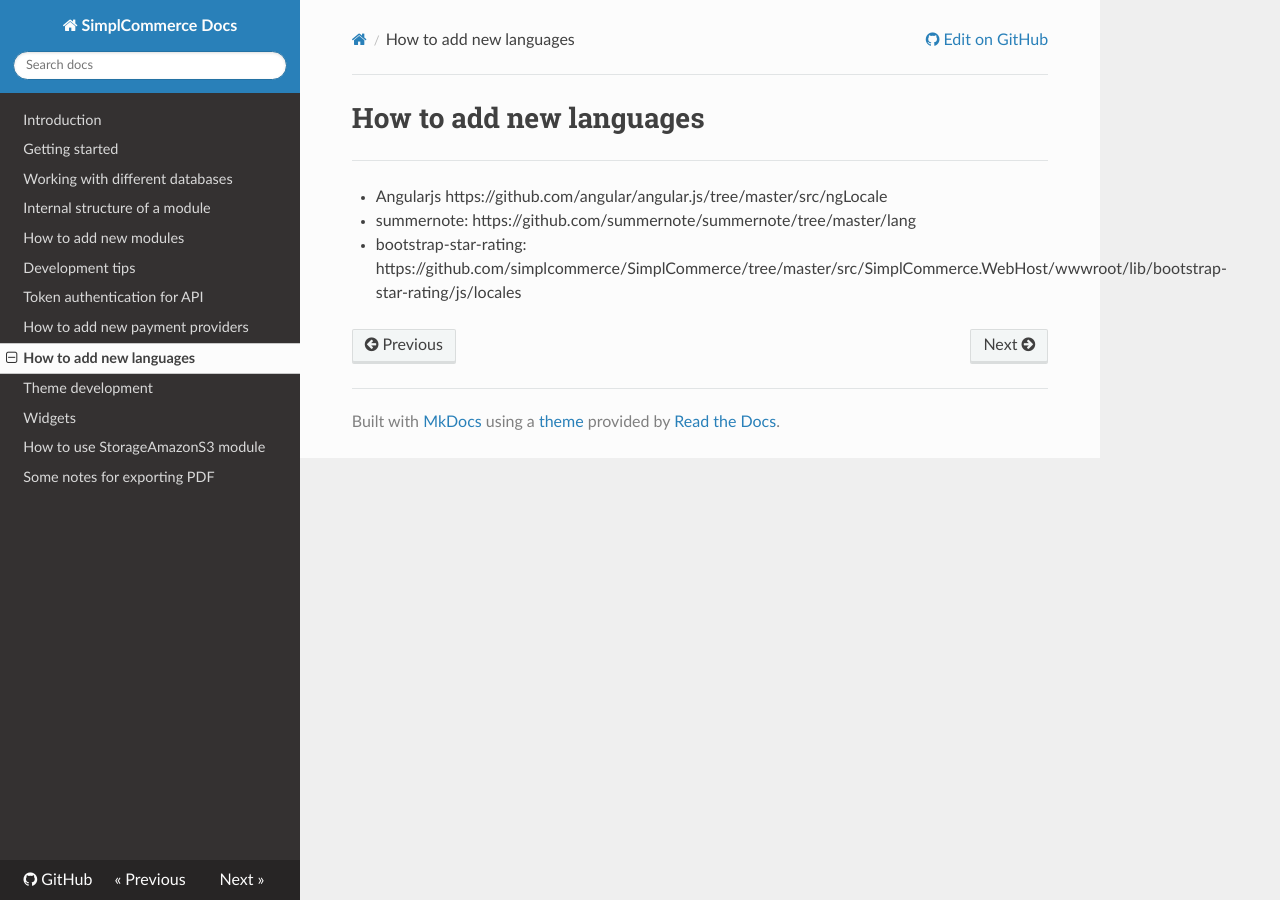
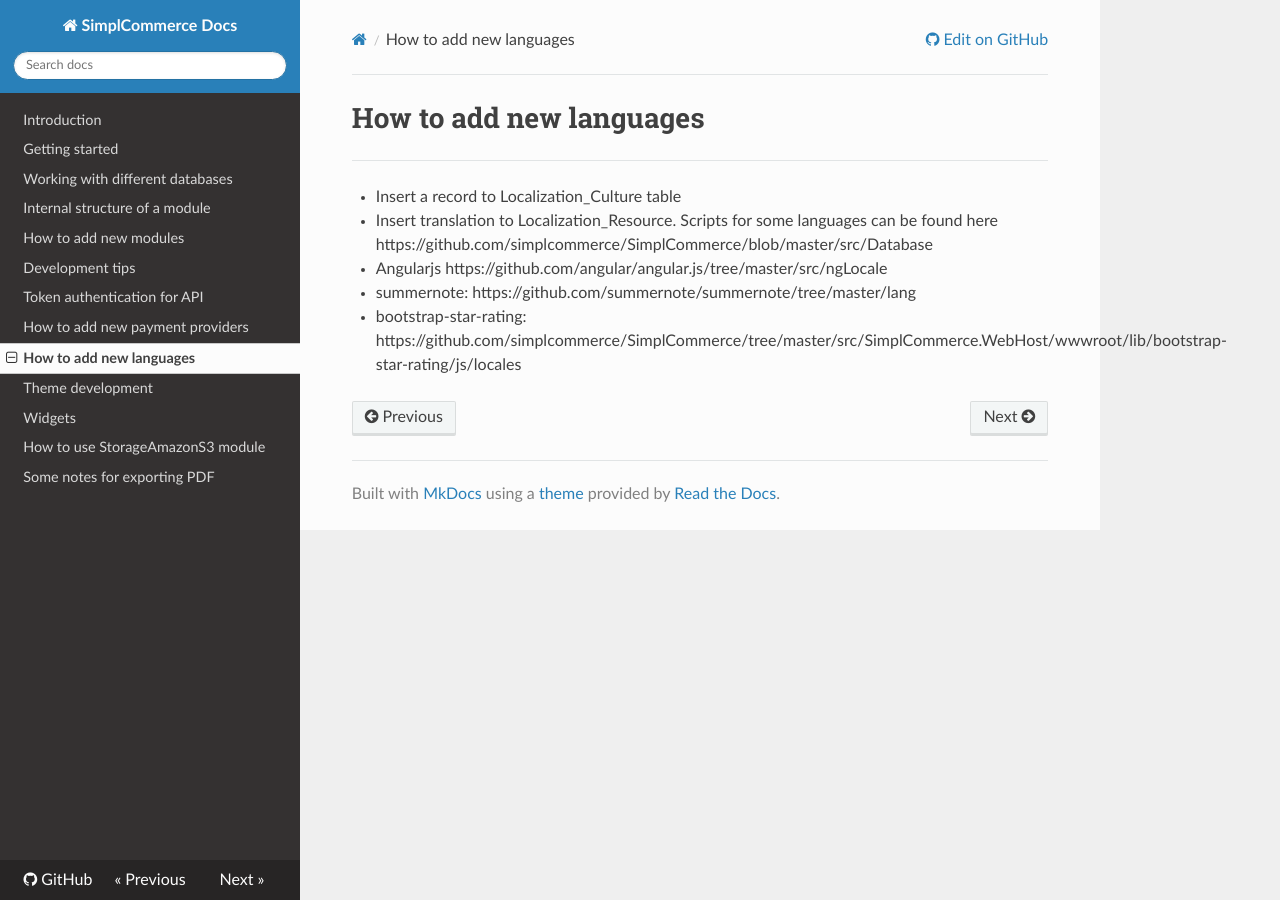
Before and after one commit to simplcommerce/docs, an MkDocs documentation site: the page built from docs/how-to-add-new-languages.md, in a window 1280 px wide. Built offline with MkDocs 1.6.1, drawn with Linux system fonts in a browser that asks for light colours; nearby versions of some CDN libraries; old or Windows-style settings are respelled for this version of MkDocs.

Commit message:
Update how-to-add-new-languages.md

```diff
--- a/docs/how-to-add-new-languages.md
+++ b/docs/how-to-add-new-languages.md
@@ -2,6 +2,8 @@
 
 ---
 
+- Insert a record to Localization_Culture table
+- Insert translation to Localization_Resource. Scripts for some languages can be found here https://github.com/simplcommerce/SimplCommerce/blob/master/src/Database
 - Angularjs https://github.com/angular/angular.js/tree/master/src/ngLocale
 - summernote: https://github.com/summernote/summernote/tree/master/lang
 - bootstrap-star-rating: https://github.com/simplcommerce/SimplCommerce/tree/master/src/SimplCommerce.WebHost/wwwroot/lib/bootstrap-star-rating/js/locales
```
